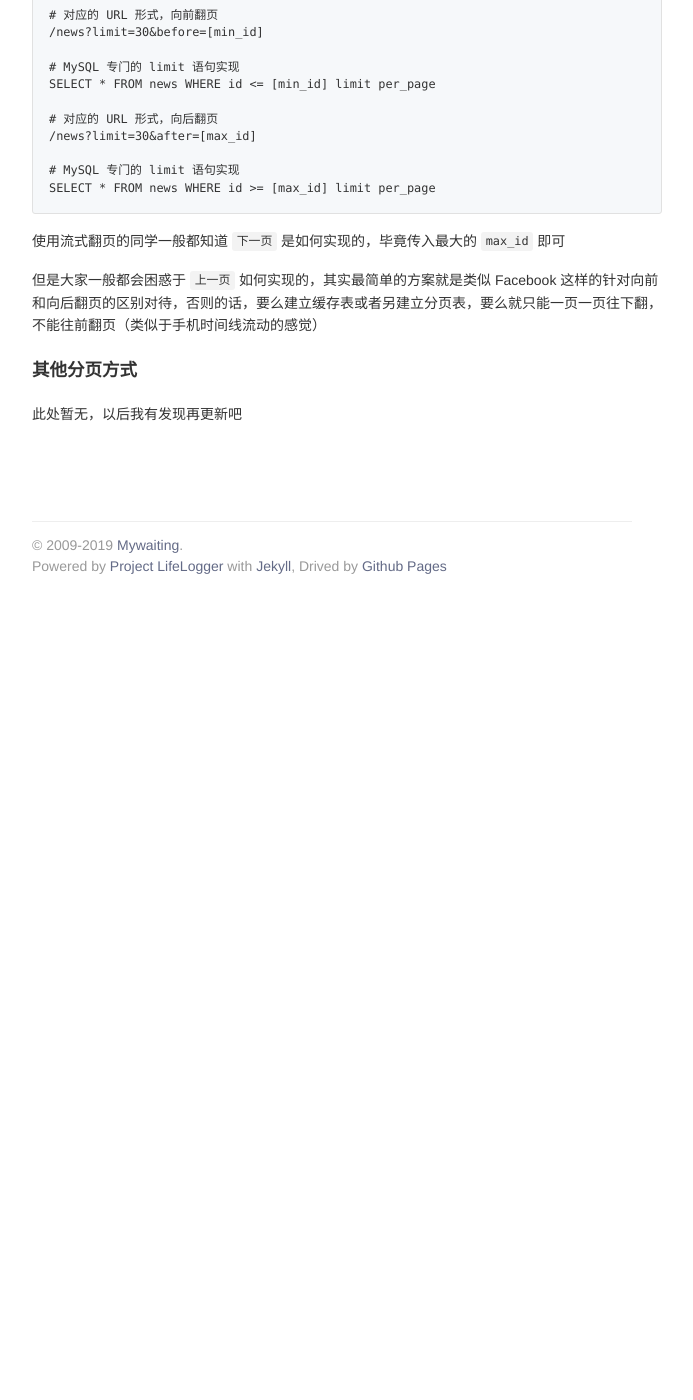
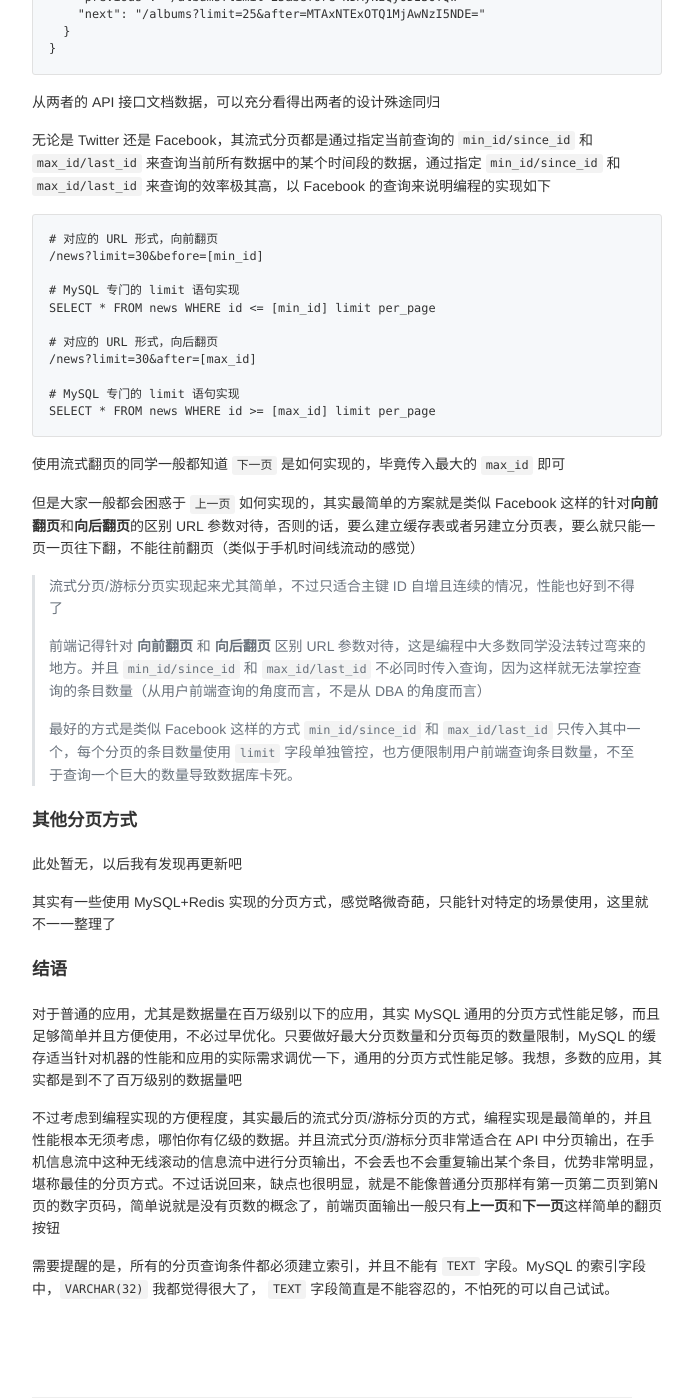
Before and after one commit to mywaiting/mywaiting.github.io, a Jekyll site: the page built from _posts/2020-04-13-pagination-with-mysql.md, in a window 1280 px wide and 1400 px high, scrolled down 2441 px. Shown: the whole window, without its empty margins (168-861 px from the left). Built offline with Jekyll 4.4.1, drawn with Linux system fonts in a browser that asks for light colours; before the commit the page ends 3071 px from its top, so only the background shows below that; some of the changed text lies outside the part shown.

Commit message:
Update 2020-04-13-pagination-with-mysql.md

````diff
--- a/_posts/2020-04-13-pagination-with-mysql.md
+++ b/_posts/2020-04-13-pagination-with-mysql.md
@@ -9,10 +9,13 @@
     - MySQL
     - Pagination
 
+
 ---
 
 * toc
 {:toc}
+
+
 
 
 
@@ -55,21 +58,32 @@
 # 对应的 URL 形式
 /news?page=1&per_page=30
 
-# MySQL 专门的 limit 语句实现
+# MySQL 专门的 limit 子查询实现
 SELECT * FROM news WHERE id >= (SELCT id FROM news limit (page * (per_page - 1)), per_page)
 ```
 
 如果使用 MySQL 5.1 不支持上面带 `limit` 的子查询，可以自己手动改为 `inner join` 的实现
 
+还有一种类似的变种实现方法，就是使用 `SQL In Query` 实现如下
+
+```
+# 使用 IN 查询
+SELECT * FROM news WHERE id IN (SELECT id FROM news ORDER BY id limit (page * (per_page - 1)), per_page)
+```
+
+两者的查询效率是差不多的，千万级别的数据，单纯使用主键排序，能在秒级返回分页查询结果
+
+使用第二种  `SQL In Query` 实现，可以考虑将需要分页表中的主键 ID 单独成表，然后独立查询，如果数据量实在太大的情况下，这样的单独主键 ID 表能极大提供分页排序输出的速度。
+
 > 这样的子查询的方式，跟前面的最简单的分页方式近似，也兼顾了性能。千万级别的数据能在秒级别返回查询结果，也能一定程度使用带索引的列进行排序。
 >
 > 这样的方式稍微兼顾了主键排序的结果，还是可以使用的。很多的互联网公司内（比如阿里巴巴，阿里的 JAVA 开发手册内有这个案例）也是将这个语句作为默认的分页实现的
 
-## 流式分页/游标翻页
+## 流式分页/游标分页
 
 其实没有什么流式分页这种业界的分页方式，我自己创造的名词实现吧
 
-多数的时候大家将这样的方式叫做游标翻页
+多数的时候大家将这样的方式叫做 **游标分页**
 
 对于 `timeline` 这样的数据流，传统的分页显得很不合适，因为时间线的条目是一直增长的，并且增长得很快，你很难去定义第一页第二页这样的概念。传统的分页对于时间线这样的实现，很容易造成漏数据。
 
@@ -109,7 +123,7 @@
 
 从两者的 API 接口文档数据，可以充分看得出两者的设计殊途同归
 
-无论是 Twitter 还是 Facebook，其流式分页都是通过指定当前查询的 `min_id` 和 `max_id` 来查询当前所有数据中的某个时间段的数据，通过指定  `min_id` 和 `max_id` 来查询的效率极其高，以 Facebook 的查询来说明编程的实现如下
+无论是 Twitter 还是 Facebook，其流式分页都是通过指定当前查询的 `min_id/since_id` 和 `max_id/last_id` 来查询当前所有数据中的某个时间段的数据，通过指定 `min_id/since_id` 和 `max_id/last_id` 来查询的效率极其高，以 Facebook 的查询来说明编程的实现如下
 
 ```
 # 对应的 URL 形式，向前翻页
@@ -127,8 +141,26 @@
 
 使用流式翻页的同学一般都知道 `下一页` 是如何实现的，毕竟传入最大的 `max_id` 即可
 
-但是大家一般都会困惑于 `上一页` 如何实现的，其实最简单的方案就是类似 Facebook 这样的针对向前和向后翻页的区别对待，否则的话，要么建立缓存表或者另建立分页表，要么就只能一页一页往下翻，不能往前翻页（类似于手机时间线流动的感觉）
+但是大家一般都会困惑于 `上一页` 如何实现的，其实最简单的方案就是类似 Facebook 这样的针对**向前翻页**和**向后翻页**的区别 URL 参数对待，否则的话，要么建立缓存表或者另建立分页表，要么就只能一页一页往下翻，不能往前翻页（类似于手机时间线流动的感觉）
+
+> 流式分页/游标分页实现起来尤其简单，不过只适合主键 ID 自增且连续的情况，性能也好到不得了
+>
+> 前端记得针对 **向前翻页** 和 **向后翻页** 区别 URL 参数对待，这是编程中大多数同学没法转过弯来的地方。并且  `min_id/since_id` 和 `max_id/last_id` 不必同时传入查询，因为这样就无法掌控查询的条目数量（从用户前端查询的角度而言，不是从 DBA 的角度而言）
+>
+> 最好的方式是类似 Facebook 这样的方式  `min_id/since_id` 和 `max_id/last_id` 只传入其中一个，每个分页的条目数量使用 `limit` 字段单独管控，也方便限制用户前端查询条目数量，不至于查询一个巨大的数量导致数据库卡死。
 
 ## 其他分页方式
 
 此处暂无，以后我有发现再更新吧
+
+其实有一些使用 MySQL+Redis 实现的分页方式，感觉略微奇葩，只能针对特定的场景使用，这里就不一一整理了
+
+
+
+## 结语
+
+对于普通的应用，尤其是数据量在百万级别以下的应用，其实 MySQL 通用的分页方式性能足够，而且足够简单并且方便使用，不必过早优化。只要做好最大分页数量和分页每页的数量限制，MySQL 的缓存适当针对机器的性能和应用的实际需求调优一下，通用的分页方式性能足够。我想，多数的应用，其实都是到不了百万级别的数据量吧
+
+不过考虑到编程实现的方便程度，其实最后的流式分页/游标分页的方式，编程实现是最简单的，并且性能根本无须考虑，哪怕你有亿级的数据。并且流式分页/游标分页非常适合在 API 中分页输出，在手机信息流中这种无线滚动的信息流中进行分页输出，不会丢也不会重复输出某个条目，优势非常明显，堪称最佳的分页方式。不过话说回来，缺点也很明显，就是不能像普通分页那样有第一页第二页到第N页的数字页码，简单说就是没有页数的概念了，前端页面输出一般只有**上一页**和**下一页**这样简单的翻页按钮
+
+需要提醒的是，所有的分页查询条件都必须建立索引，并且不能有 `TEXT` 字段。MySQL 的索引字段中，`VARCHAR(32)` 我都觉得很大了， `TEXT` 字段简直是不能容忍的，不怕死的可以自己试试。
````
